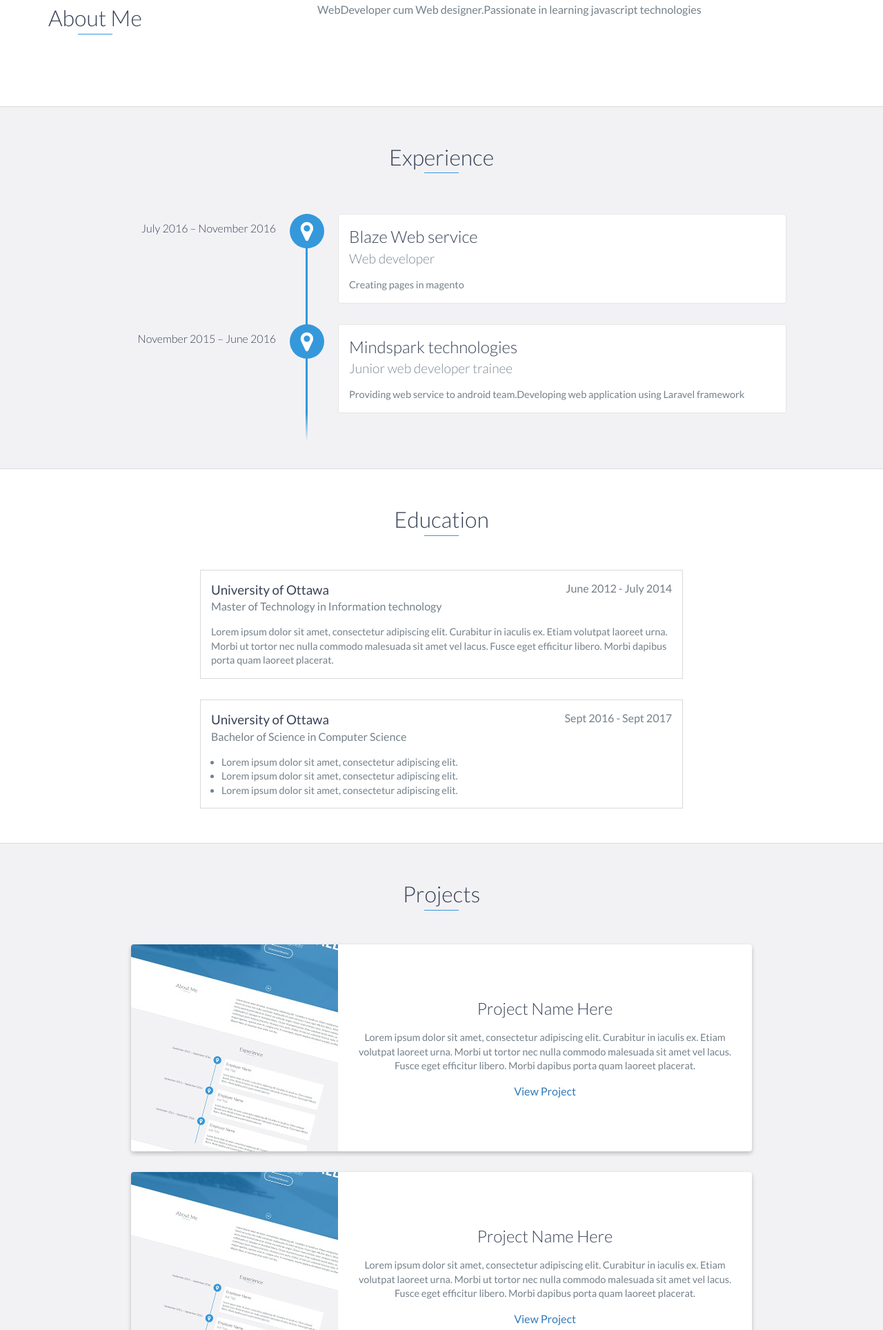
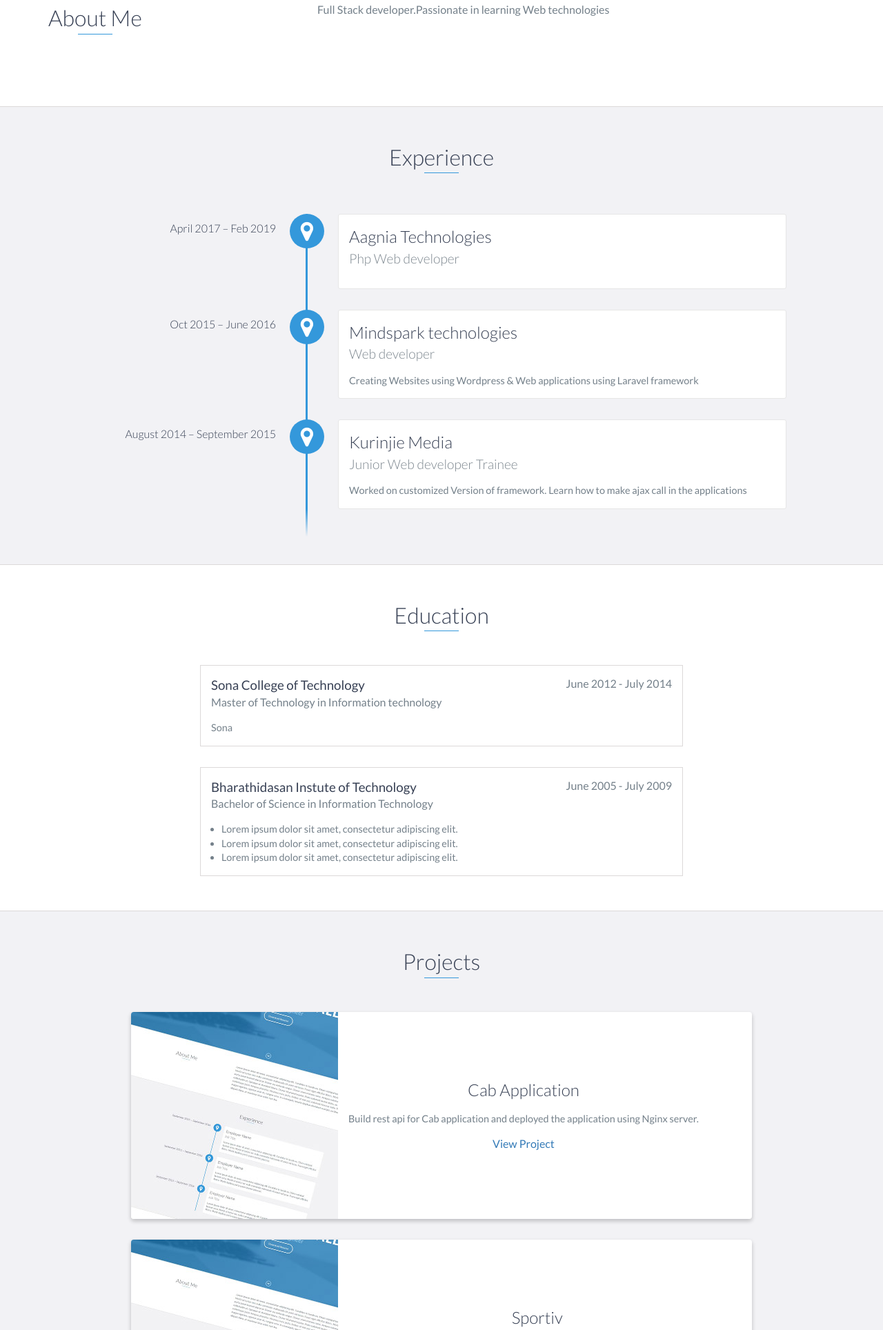
Before and after one commit to aravinth4blue/aravinth4blue.github.io, a website: page index.html in a window 1280 px wide. Shown: the part 872-2800 px from the top of the page at 69% size. Drawn offline with nearby package versions, Linux system fonts and the light colour scheme.

Commit message:
Education details modified

```diff
--- a/index.html
+++ b/index.html
@@ -5,7 +5,7 @@
     <meta charset="utf-8">
     <meta http-equiv="X-UA-Compatible" content="IE=edge">
     <meta name="viewport" content="width=device-width, initial-scale=1">
-    <title>My Portfolio</title>
+    <title>Aravinth's Portfolio</title>
     <link href="https://fonts.googleapis.com/css?family=Lato:300,400,700,900" rel="stylesheet">
     <link rel="stylesheet" href="libs/font-awesome/css/font-awesome.min.css">
     <link href="css/bootstrap.min.css" rel="stylesheet">
@@ -15,8 +15,8 @@
        "@context":"http://schema.org",
        "@type":"person",
        "name":"aravinth4blue",
-       "jobTitle":"Web lover",
-       "telephone":"+91-978-962-9707",
+       "jobTitle":"Life is fuck i am part of it",
+       "telephone":"+91-701-071-8991",
        "url":"aravinth4blue.github.io"
      }
     </script>
@@ -57,7 +57,7 @@
     <div id="lead">
         <div id="lead-content">
             <h1>Aravinth</h1>
-            <h2>Software Engineer</h2>
+            <h2>Full Stack Developer</h2>
             <a href="#" class="btn-rounded-white">Download Resume</a>
         </div>
         <!-- End #lead-content -->
@@ -81,7 +81,7 @@
                 </div>
                 <div class="col-md-8">
                     <p>
-			WebDeveloper cum Web designer.Passionate in learning javascript technologies
+			            Full Stack developer.Passionate in learning Web technologies
                     </p>
                 </div>
             </div>
@@ -92,19 +92,26 @@
     <div id="experience" class="background-alt">
         <h2 class="heading">Experience</h2>
         <div id="experience-timeline">
-            <div data-date="July 2016 – November 2016">
-                <h3>Blaze Web service</h3>
+            <div data-date="April 2017 – Feb 2019">
+                        <h3>Aagnia Technologies</h3>
+                        <h4>Php Web developer</h4>
+                        <p>
+
+                        </p>
+                    </div>
+            <div data-date="Oct 2015 – June 2016">
+                <h3>Mindspark technologies</h3>
                 <h4>Web developer</h4>
                 <p>
-                    Creating pages in magento
+                    Creating Websites using Wordpress & Web applications using Laravel framework
                 </p>
             </div>
 
-            <div data-date="November 2015 – June 2016">
-                <h3>Mindspark technologies</h3>
-                <h4>Junior web developer trainee</h4>
+            <div data-date="August 2014 – September 2015">
+                <h3>Kurinjie Media</h3>
+                <h4>Junior Web developer Trainee</h4>
                 <p>
-                    Providing web service to android team.Developing web application using Laravel framework
+                    Worked on customized Version of framework. Learn how to make ajax call in the applications
                 </p>
             </div>
 
@@ -115,19 +122,19 @@
     <div id="education">
         <h2 class="heading">Education</h2>
         <div class="education-block">
-            <h3>University of Ottawa</h3>
+            <h3>Sona College of Technology</h3>
             <span class="education-date">June 2012 - July 2014</span>
             <h4>Master of Technology in Information technology</h4>
             <p>
-                Lorem ipsum dolor sit amet, consectetur adipiscing elit. Curabitur in iaculis ex. Etiam volutpat laoreet urna. Morbi ut tortor nec nulla commodo malesuada sit amet vel lacus. Fusce eget efficitur libero. Morbi dapibus porta quam laoreet placerat.
+                Sona
             </p>
         </div>
         <!-- End .education-block -->
 
         <div class="education-block">
-            <h3>University of Ottawa</h3>
-            <span class="education-date">Sept 2016 - Sept 2017</span>
-            <h4>Bachelor of Science in Computer Science</h4>
+            <h3>Bharathidasan Instute of Technology</h3>
+            <span class="education-date">June 2005 - July 2009</span>
+            <h4>Bachelor of Science in Information Technology</h4>
             <ul>
                 <li>
                     Lorem ipsum dolor sit amet, consectetur adipiscing elit.
@@ -154,9 +161,9 @@
                     </div>
                     <!-- End .project-image -->
                     <div class="project-info">
-                        <h3>Project Name Here</h3>
+                        <h3>Cab Application</h3>
                         <p>
-                            Lorem ipsum dolor sit amet, consectetur adipiscing elit. Curabitur in iaculis ex. Etiam volutpat laoreet urna. Morbi ut tortor nec nulla commodo malesuada sit amet vel lacus. Fusce eget efficitur libero. Morbi dapibus porta quam laoreet placerat.
+                            Build rest api for Cab application and deployed the application using Nginx server.
                         </p>
                         <a href="#">View Project</a>
                     </div>
@@ -170,9 +177,9 @@
                     </div>
                     <!-- End .project-image -->
                     <div class="project-info">
-                        <h3>Project Name Here</h3>
+                        <h3>Sportiv</h3>
                         <p>
-                            Lorem ipsum dolor sit amet, consectetur adipiscing elit. Curabitur in iaculis ex. Etiam volutpat laoreet urna. Morbi ut tortor nec nulla commodo malesuada sit amet vel lacus. Fusce eget efficitur libero. Morbi dapibus porta quam laoreet placerat.
+                            Designed rest api for Sportiv.Written custom Scripts to upload Player data in csv  format.
                         </p>
                         <a href="#">View Project</a>
                     </div>
@@ -187,6 +194,8 @@
     <div id="skills">
         <h2 class="heading">Skills</h2>
         <ul>
+            <li>Laravel</li>
+            <li>Angular4</li>
             <li>JavaScript</li>
             <li>Php</li>
             <li>Html</li>
@@ -217,7 +226,7 @@
             <div class="row">
                 <div class="col-sm-5 copyright">
                     <p>
-                        Copyright &copy; 2017 ARAVINTH
+                        Copyright &copy; 2014-2027 ARAVINTH
                     </p>
                 </div>
                 <div class="col-sm-2 top">
```
